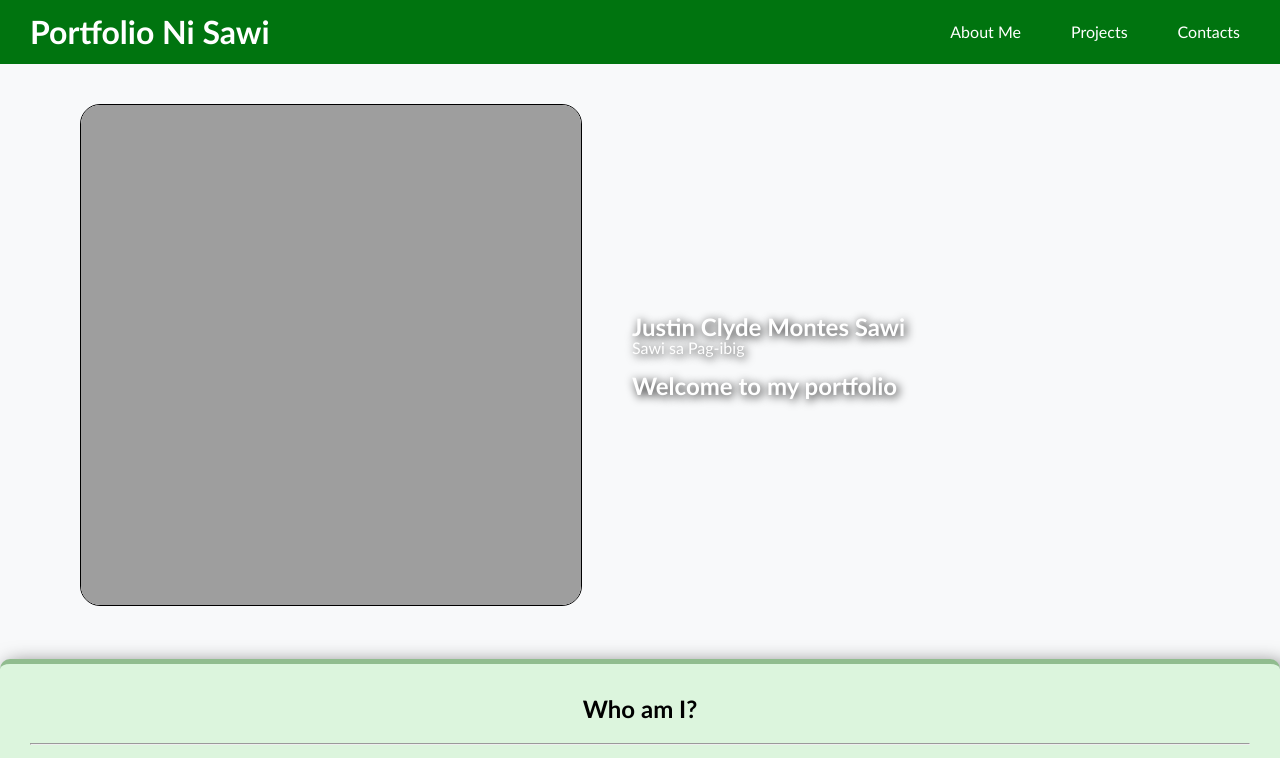
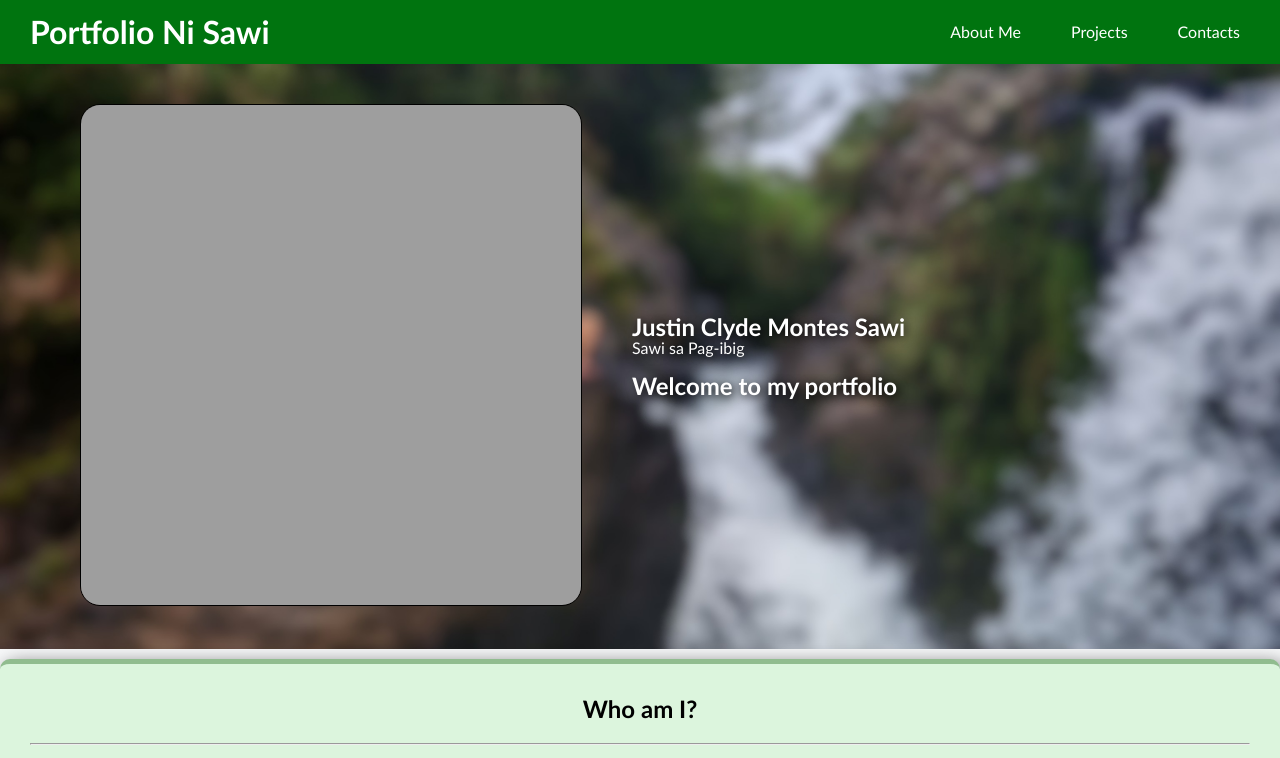
Before and after one commit to sawiclydejustin-byte/Projects_Ni_Sawi, a plain HTML site: page index.html in a window 1280 px wide. Shown: the top 758 px of the page. Drawn offline with Linux system fonts and the light colour scheme; the site is published under a folder, as on GitHub Pages, so addresses that start at the root find nothing.

Commit message:
Update style.css

```diff
--- a/CSS/style.css
+++ b/CSS/style.css
@@ -29,7 +29,7 @@ section{
     padding: 10px 50px;
 }
 .bg-image{
-    background: linear-gradient(to right, rgba(0, 0, 0, 0), rgba(0, 0, 0, 0), rgba(0, 0, 0, 0)), url('/Projects_Ni_Sawi/images/BG.jpg');
+    background: url('../images/BG.jpg');
     background-size: cover;
     background-position: center;
 }
```
